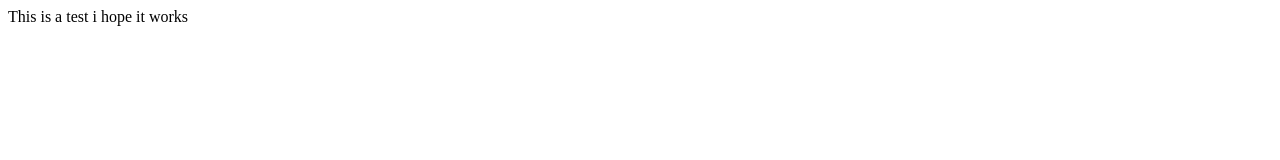
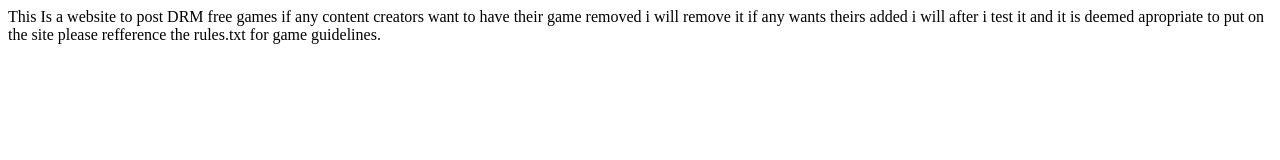
Before and after one commit to gphorce/gphorce.github.io, a plain HTML site: page index.html in a window 1280 px wide. Drawn offline with Linux system fonts and the light colour scheme.

Commit message:
Update index.html

```diff
--- a/index.html
+++ b/index.html
@@ -1,3 +1,3 @@
 <DOCTYPE html!>
 <html>
-<p> This is a test i hope it works </p>
+<p> This Is a website to post DRM free games if any content creators want to have their game removed i will remove it if any wants theirs added i will after i test it and it is deemed apropriate to put on the site please refference the rules.txt for game guidelines. </p>
```
